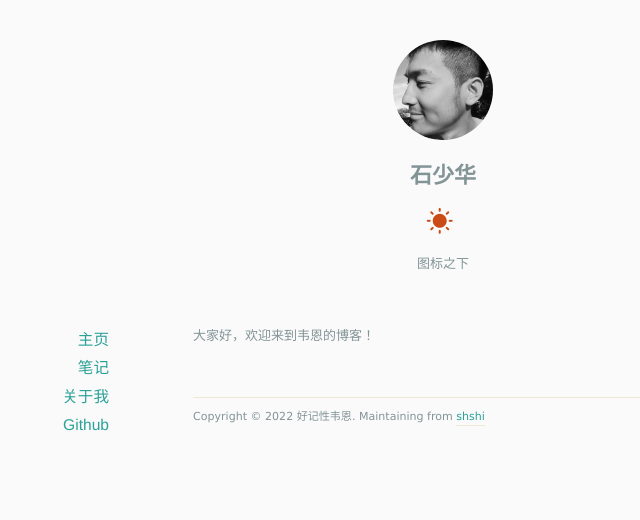
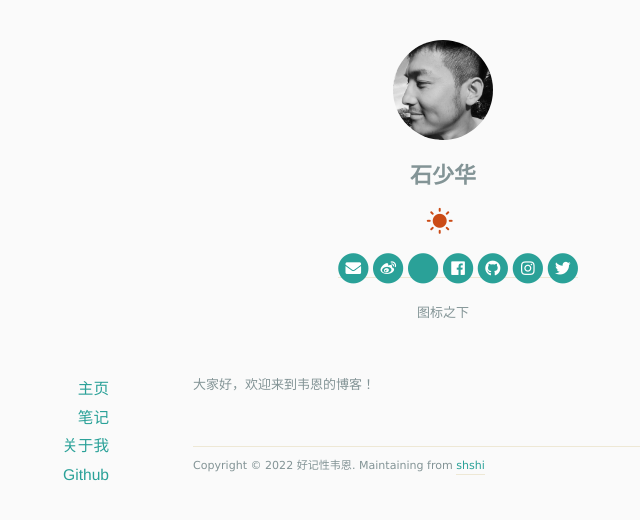
Before and after one commit to shshi/shishaohua.github.io, a Jekyll site: the page built from docs/index.html, in a window 1280 px wide. Shown: the top 520 px of the page, without its empty margins (197-837 px from the left). Built offline with Jekyll 4.4.1, drawn with Linux system fonts in a browser that asks for light colours; nearby versions of some CDN libraries; the list of posts is cut into pages by our own code.

Commit message:
Update default.html

```diff
--- a/docs/_layouts/default.html
+++ b/docs/_layouts/default.html
@@ -10,8 +10,15 @@
     <script src="http://html5shiv.googlecode.com/svn/trunk/html5.js"></script>
   <![endif]-->
 
+  <!-- CSS -->
   <link href="/assets/css/style.css" rel="stylesheet" />
   <link href="/assets/css/colors-light.css" rel="stylesheet" />
+
+  <!-- Font Awesome -->
+  <link type="text/css" href="/assets/css/fontawesome-all.min.css" rel="stylesheet" />
+
+  <!-- title icon -->
+  <link rel="icon" type="image/png" sizes="16x16" href="/images/s.ico">
 
 </head>
 
@@ -29,13 +36,13 @@
     <div class="my_name">{{ site.author.name }}</div>
     <h1><a href="/"><i class="icon-sun"></i></a></h1>
 
-    <!--<div class="social-layer">
+    <div class="social-layer">
       <div class="social-icons">
         <ul>
           {% include icons.html %}
         </ul>
       </div>
-    </div>-->
+    </div>
 
     <p>{{ site.description }}</p>
 
```
